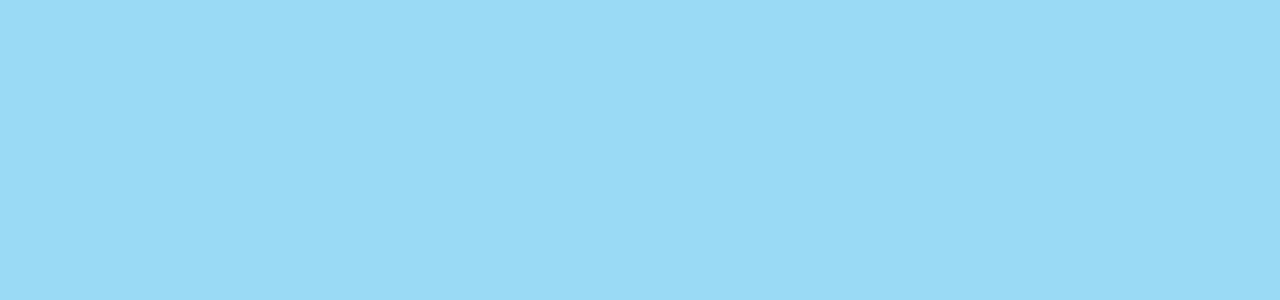
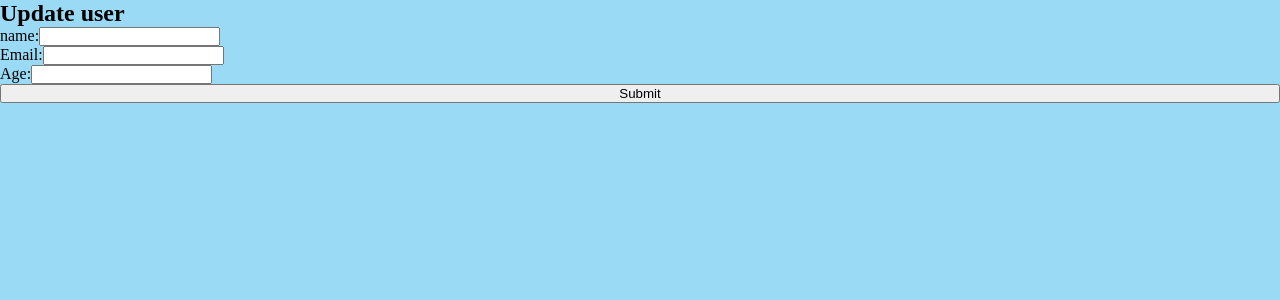
Before and after one commit to kalviumcommunity/S47_Maybe_I_Know_my_place, a React (Vite) app in the folder clientSide/Places/: page /update/1 in a window 1280 px wide. Before the commit this address had no page. Shown: the top 300 px of the page. Built offline with nearby package versions, Linux system fonts and the light colour scheme; no server answers.

Commit message:
Update and Edit button

```diff
--- a/clientSide/Places/src/App.jsx
+++ b/clientSide/Places/src/App.jsx
@@ -4,6 +4,7 @@ import './App.css';
 import Home from "./comoponents/Home"
 import Display from './comoponents/Display';
 import Users from './comoponents/Users';
+import Update from './comoponents/Update';
 
 
 function App() {
@@ -15,6 +16,7 @@ function App() {
       <Route path='/' element={<Home />} />
       <Route path='/display' element={<Display />} />
       <Route path='/users' element={<Users />} />
+      <Route path='/update/:id' element= {<Update/>} />
     </Routes>
   );
 }
--- /dev/null
+++ b/clientSide/Places/src/comoponents/Update.jsx
@@ -0,0 +1,59 @@
+import React from 'react'
+import { useParams, useNavigate } from 'react-router-dom'
+import { useEffect, useState } from 'react'
+import axios from 'axios'
+
+
+const Update = () => {
+
+  const { id } = useParams()
+  const [name, setName] = useState()
+  const [email, setEmail] = useState()
+  const [age, setAge] = useState()
+  const navigate = useNavigate()
+
+  useEffect(() => {
+    axios.get(`http://localhost:9000/getUser/${id}`)
+      .then(result => {
+        console.log(result)
+        setName(result.data.name)
+        setEmail(result.data.email)
+        setAge(result.data.age)
+      })
+      .catch(err => console.log(err))
+  }, [])
+
+  const update = (e) => {
+    e.preventDefault()
+    axios.put("http://localhost:9000/updateUser/" + id, { name, email, age })
+      .then(res => {
+        console.log(res)
+        navigate('/users')
+      })
+      .catch(err => console.log(err))
+  }
+
+  return (
+    <div>
+      <form onSubmit={update}>
+        <h2> Update user </h2>
+        <div>
+          name:
+          <input type="text" required onChange={(e) => setName(e.target.value)} value={name} />
+        </div>
+        <div>
+          Email:
+          <input type="email" required onChange={(e) => setEmail(e.target.value)} value={email} />
+        </div>
+        <div>
+          Age:
+          <input type="number" required onChange={(e) => setAge(e.target.value)} value={age} />
+        </div>
+        <button> Submit  </button>
+
+      </form>
+    </div>
+  )
+}
+
+export default Update
--- a/clientSide/Places/src/comoponents/Users.jsx
+++ b/clientSide/Places/src/comoponents/Users.jsx
@@ -2,17 +2,30 @@ import React, { useEffect, useState } from 'react'
 import '../comoponents/components.css';
 import axios from 'axios'
 import { Link } from 'react-router-dom';
+// import { useNavigate } from 'react-router-dom';
 
 
 const Users = () => {
+    // const navigate = useNavigate()
+
+    const handelDelete = (id) => {
+        console.log("Delete Button Clicked");
+        axios.delete('http://localhost:9000/deleteUser/' + id)
+            .then(res => {
+                console.log(res);
+                window.location.reload();
+            })
+            .catch(err => console.log(err));
+    }
+
     const [user, setUser] = useState([])
     useEffect(() => {
-        async function getApi(){
-            try{
+        async function getApi() {
+            try {
                 const res = await axios.get('http://localhost:3000')
                 console.log(res)
                 setUser(res.data)
-            }catch(err){
+            } catch (err) {
                 console.log(err)
             }
         }
@@ -39,10 +52,10 @@ const Users = () => {
                                     <td><h1> {item.name} </h1></td>,
                                     <td><h1> {item.email} </h1></td>,
                                     <td><h1> {item.age} </h1></td>,
-                                    {/* <td>
+                                    <td>
                                         <Link to={`/update/${item._id}`}> <button>Update</button> </Link>
                                         <button onClick={() => handelDelete(item._id)}> Delete </button>
-                                    </td> */}
+                                    </td>
                                 </tr>
                             )
                         })
```
Also changed, not shown: 1 other file (tests, documents, lock files or other folders).
